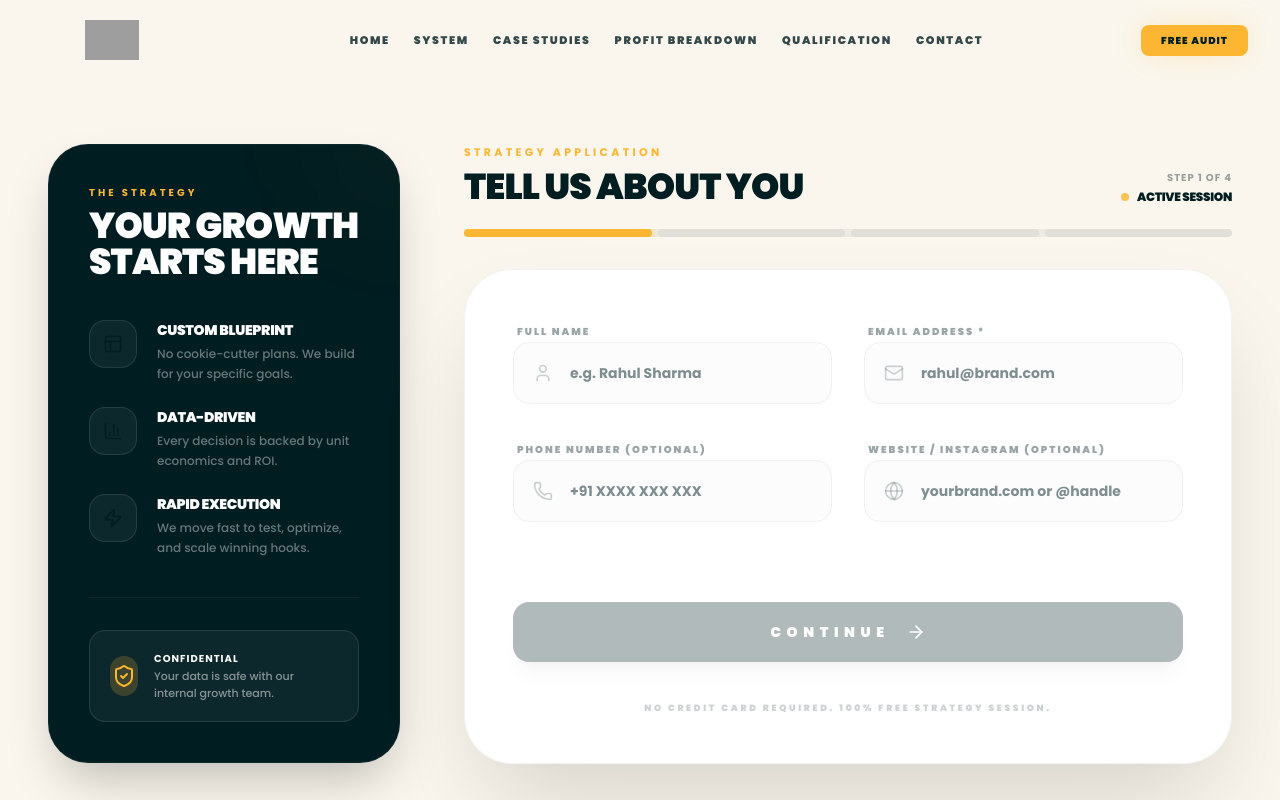
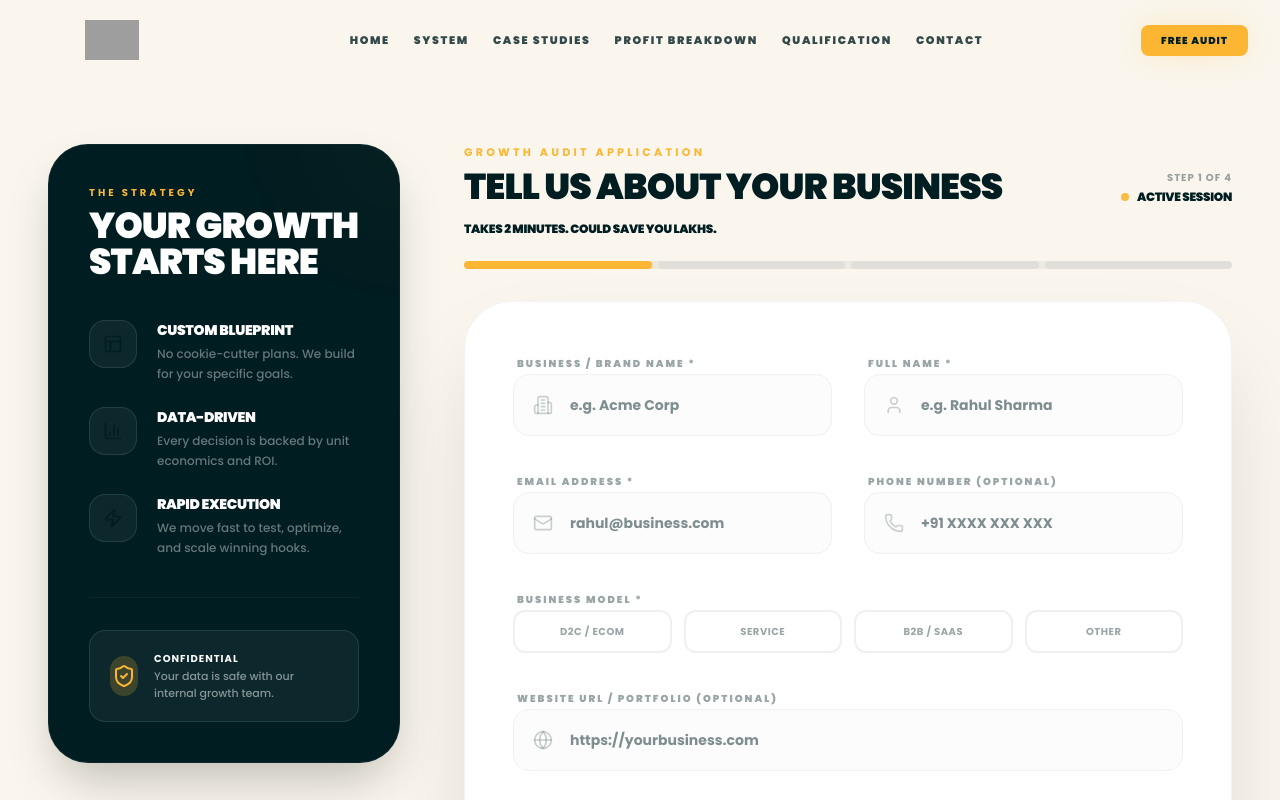
Before and after one commit to techinfigo/Techinfigo-Latest, a Next.js app: page /lead-capture in a window 1280 px wide. Shown: the top 800 px of the page. Built offline with nearby package versions, Linux system fonts and the light colour scheme; grey boxes are pictures that could not be loaded.

Commit message:
feat(lead-form): Add business details to lead form
Collect essential business information (name and model) in the initial step of the interactive lead form. This enhances lead qualification by gathering more context about the prospective client's operations early in the engagement process.

```diff
--- a/components/InteractiveLeadForm.tsx
+++ b/components/InteractiveLeadForm.tsx
@@ -22,6 +22,7 @@ import {
   MoreHorizontal,
   Target,
   BarChart3,
+  Building2,
   Clock,
   Wallet,
   ShieldCheck
@@ -53,6 +54,8 @@ export const InteractiveLeadForm: React.FC<InteractiveLeadFormProps> = ({ onBack
   const [formData, setFormData] = useState({
     // Step 1
     fullName: '',
+    businessName: '',
+    businessModel: '',
     email: '',
     phone: '',
     website: '',
@@ -162,7 +165,7 @@ export const InteractiveLeadForm: React.FC<InteractiveLeadFormProps> = ({ onBack
   };
 
   const isStepValid = () => {
-    if (currentStep === 1) return formData.fullName && formData.email;
+    if (currentStep === 1) return formData.fullName && formData.email && formData.businessName && formData.businessModel;
     if (currentStep === 2) return formData.services.length > 0;
     if (currentStep === 3) {
       const s = formData.services;
@@ -356,11 +359,12 @@ export const InteractiveLeadForm: React.FC<InteractiveLeadFormProps> = ({ onBack
             <div className="space-y-8">
               {/* Progress Header */}
               <div className="space-y-6">
+                  <div className="space-y-4">
                     <div className="flex flex-col md:flex-row md:items-end justify-between gap-4">
                       <div className="space-y-2">
-                    <p className="text-brandYellow text-[11px] font-bold uppercase tracking-[0.3em]">Strategy Application</p>
+                        <p className="text-brandYellow text-[11px] font-bold uppercase tracking-[0.3em]">Growth Audit Application</p>
                         <h1 className="text-3xl lg:text-4xl font-black text-brandDark tracking-tight uppercase leading-none">
-                      {currentStep === 1 && "Tell us about you"}
+                          {currentStep === 1 && "Tell us about your business"}
                           {currentStep === 2 && "What do you need?"}
                           {currentStep === 3 && "The Details"}
                           {currentStep === 4 && "Qualification"}
@@ -372,6 +376,10 @@ export const InteractiveLeadForm: React.FC<InteractiveLeadFormProps> = ({ onBack
                           <div className="w-2 h-2 rounded-full bg-brandYellow animate-pulse"></div>
                           <p className="text-brandDark font-black text-xs uppercase tracking-tight">Active Session</p>
                         </div>
+                      </div>
+                    </div>
+                    <div className="text-right sm:text-left">
+                      <p className="text-brandDark font-black text-xs uppercase tracking-tight">Takes 2 minutes. Could save you lakhs.</p>
                     </div>
                   </div>
 
@@ -403,7 +411,21 @@ export const InteractiveLeadForm: React.FC<InteractiveLeadFormProps> = ({ onBack
                       >
                         <div className="grid grid-cols-1 md:grid-cols-2 gap-8">
                           <div className="space-y-3">
-                            <label className="text-[10px] font-black text-brandDark/40 uppercase tracking-[0.2em] ml-1">Full Name</label>
+                            <label className="text-[10px] font-black text-brandDark/40 uppercase tracking-[0.2em] ml-1">Business / Brand Name *</label>
+                            <div className="relative group">
+                              <input
+                                required
+                                type="text"
+                                value={formData.businessName}
+                                onChange={(e) => updateField('businessName', e.target.value)}
+                                placeholder="e.g. Acme Corp"
+                                className="w-full bg-[#fcfcfc] border border-[#f0f0f0] px-6 py-5 pl-14 text-sm font-bold focus:ring-2 focus:ring-brandYellow/20 focus:border-brandYellow outline-none rounded-2xl transition-all group-hover:border-brandDark/10"
+                              />
+                              <Building2 className="absolute left-5 top-1/2 -translate-y-1/2 w-5 h-5 text-brandDark/20 group-focus-within:text-brandYellow transition-colors" />
+                            </div>
+                          </div>
+                          <div className="space-y-3">
+                            <label className="text-[10px] font-black text-brandDark/40 uppercase tracking-[0.2em] ml-1">Full Name *</label>
                             <div className="relative group">
                               <input
                                 required
@@ -416,6 +438,8 @@ export const InteractiveLeadForm: React.FC<InteractiveLeadFormProps> = ({ onBack
                               <User className="absolute left-5 top-1/2 -translate-y-1/2 w-5 h-5 text-brandDark/20 group-focus-within:text-brandYellow transition-colors" />
                             </div>
                           </div>
+                        </div>
+                        <div className="grid grid-cols-1 md:grid-cols-2 gap-8">
                           <div className="space-y-3">
                             <label className="text-[10px] font-black text-brandDark/40 uppercase tracking-[0.2em] ml-1">Email Address *</label>
                             <div className="relative group">
@@ -424,14 +448,12 @@ export const InteractiveLeadForm: React.FC<InteractiveLeadFormProps> = ({ onBack
                                 type="email"
                                 value={formData.email}
                                 onChange={(e) => updateField('email', e.target.value)}
-                                placeholder="rahul@brand.com"
+                                placeholder="rahul@business.com"
                                 className="w-full bg-[#fcfcfc] border border-[#f0f0f0] px-6 py-5 pl-14 text-sm font-bold focus:ring-2 focus:ring-brandYellow/20 focus:border-brandYellow outline-none rounded-2xl transition-all group-hover:border-brandDark/10"
                               />
                               <Mail className="absolute left-5 top-1/2 -translate-y-1/2 w-5 h-5 text-brandDark/20 group-focus-within:text-brandYellow transition-colors" />
                             </div>
                           </div>
-                        </div>
-                        <div className="grid grid-cols-1 md:grid-cols-2 gap-8">
                           <div className="space-y-3">
                             <label className="text-[10px] font-black text-brandDark/40 uppercase tracking-[0.2em] ml-1">Phone Number (Optional)</label>
                             <div className="relative group">
@@ -445,18 +467,35 @@ export const InteractiveLeadForm: React.FC<InteractiveLeadFormProps> = ({ onBack
                               <Phone className="absolute left-5 top-1/2 -translate-y-1/2 w-5 h-5 text-brandDark/20 group-focus-within:text-brandYellow transition-colors" />
                             </div>
                           </div>
+                        </div>
                         <div className="space-y-3">
-                            <label className="text-[10px] font-black text-brandDark/40 uppercase tracking-[0.2em] ml-1">Website / Instagram (Optional)</label>
+                          <label className="text-[10px] font-black text-brandDark/40 uppercase tracking-[0.2em] ml-1">Business Model *</label>
+                          <div className="grid grid-cols-2 md:grid-cols-4 gap-3">
+                            {['D2C / Ecom', 'Service', 'B2B / SaaS', 'Other'].map(opt => (
+                              <button
+                                key={opt}
+                                type="button"
+                                onClick={() => updateField('businessModel', opt)}
+                                className={`px-4 py-3 rounded-xl border-2 font-bold text-[10px] uppercase tracking-wider transition-all ${
+                                  formData.businessModel === opt ? 'border-brandYellow bg-brandYellow/10 text-brandDark' : 'border-[#f0f0f0] text-brandDark/40 hover:border-brandDark/10'
+                                }`}
+                              >
+                                {opt}
+                              </button>
+                            ))}
+                          </div>
+                        </div>
+                        <div className="space-y-3">
+                          <label className="text-[10px] font-black text-brandDark/40 uppercase tracking-[0.2em] ml-1">Website URL / Portfolio (Optional)</label>
                           <div className="relative group">
                             <input
                               type="text"
                               value={formData.website}
                               onChange={(e) => updateField('website', e.target.value)}
-                                placeholder="yourbrand.com or @handle"
+                              placeholder="https://yourbusiness.com"
                               className="w-full bg-[#fcfcfc] border border-[#f0f0f0] px-6 py-5 pl-14 text-sm font-bold focus:ring-2 focus:ring-brandYellow/20 focus:border-brandYellow outline-none rounded-2xl transition-all group-hover:border-brandDark/10"
                             />
                             <Globe className="absolute left-5 top-1/2 -translate-y-1/2 w-5 h-5 text-brandDark/20 group-focus-within:text-brandYellow transition-colors" />
-                            </div>
                           </div>
                         </div>
                       </motion.div>
```
Lines whose indentation alone changed are shown as unchanged.
